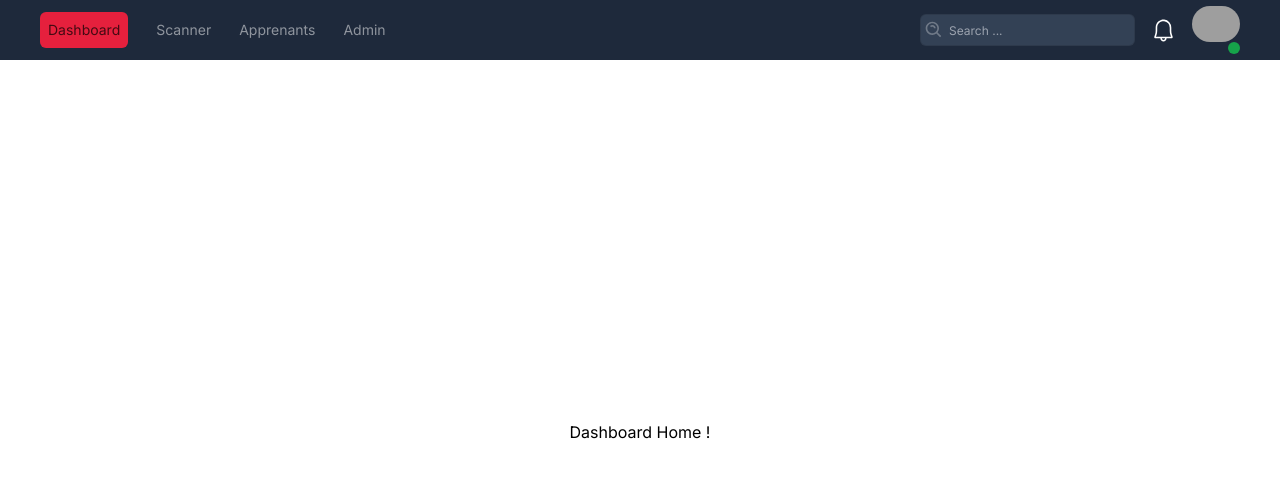
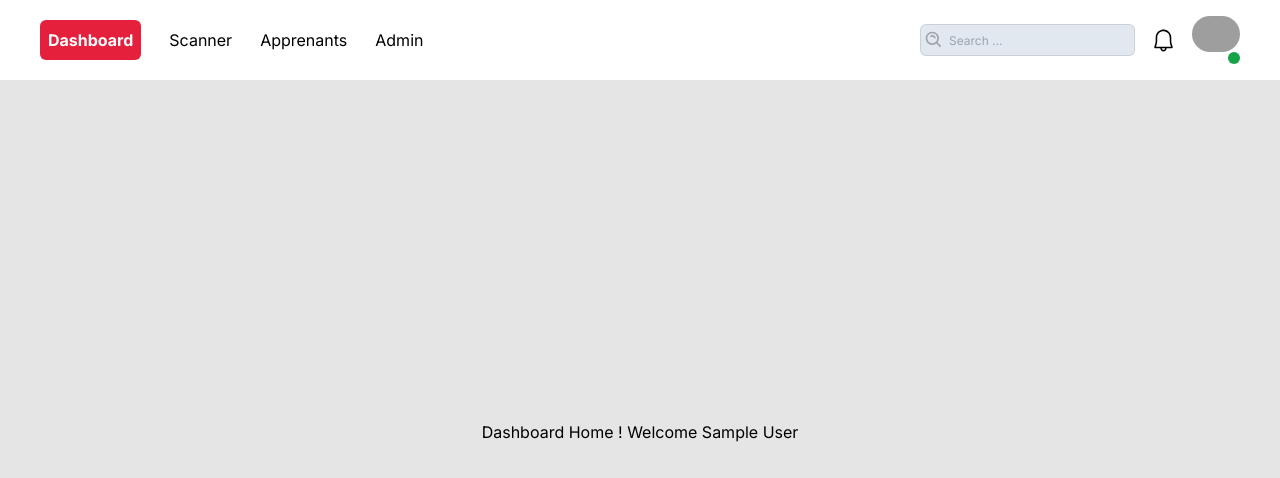
Before and after one commit to JoeMakuta/attendancy-front, a Next.js app: page /dashboard in a window 1280 px wide. Shown: the top 478 px of the page. Built offline with nearby package versions, Linux system fonts and the light colour scheme; no server answers; sample sign-in values are in the browser's storage; grey boxes are pictures that could not be loaded.

Commit message:
Redirection after login succeed

```diff
--- a/app/dashboard/layout.tsx
+++ b/app/dashboard/layout.tsx
@@ -1,59 +1,25 @@
 "use client";
-import React, { useState } from "react";
-import type { MenuProps } from "antd";
-import { Breadcrumb, Layout, Menu, theme } from "antd";
-import {
-  AiOutlineDesktop,
-  AiOutlineFile,
-  AiOutlinePieChart,
-  AiOutlineTeam,
-  AiOutlineUser,
-} from "react-icons/ai";
+import React, { useEffect, useState } from "react";
 import MyHeader from "@/components/header/header";
-
-const { Header, Content, Footer, Sider } = Layout;
-
-type MenuItem = Required<MenuProps>["items"][number];
-
-function getItem(
-  label: React.ReactNode,
-  key: React.Key,
-  icon?: React.ReactNode,
-  children?: MenuItem[]
-): MenuItem {
-  return {
-    key,
-    icon,
-    children,
-    label,
-  } as MenuItem;
-}
-
-const items: MenuItem[] = [
-  getItem("Option 1", "1", <AiOutlinePieChart />),
-  getItem("Option 2", "2", <AiOutlineDesktop />),
-  getItem("User", "sub1", <AiOutlineUser />, [
-    getItem("Tom", "3"),
-    getItem("Bill", "4"),
-    getItem("Alex", "5"),
-  ]),
-  getItem("Team", "sub2", <AiOutlineTeam />, [
-    getItem("Team 1", "6"),
-    getItem("Team 2", "8"),
-  ]),
-  getItem("Files", "9", <AiOutlineFile />),
-];
+import { useRouter } from "next/navigation";
+import { useRecoilState } from "recoil";
+import { currentUserState } from "@/recoil/atoms/currentUser";
 
 const DashboardLayout = ({ children }: { children: React.ReactNode }) => {
-  const [collapsed, setCollapsed] = useState(false);
-  const {
-    token: { colorBgContainer },
-  } = theme.useToken();
-
+  const router = useRouter();
+  const [currentUser, setCurrentUser] = useRecoilState(currentUserState);
+  useEffect(() => {
+    const user: string | null = localStorage.getItem("user");
+    if (!user) {
+      router.push("/");
+    } else {
+      setCurrentUser(JSON.parse(user as string));
+    }
+  }, []);
   return (
     <main>
       <MyHeader />
-      <div className=" flex justify-center items-center w-[100vw] h-[100vh] pt-16">
+      <div className="bg-black/10 flex justify-center items-center w-[100vw] h-[100vh] pt-16">
         {children}
       </div>
     </main>
--- a/app/dashboard/page.tsx
+++ b/app/dashboard/page.tsx
@@ -1,7 +1,11 @@
 "use client";
 
+import { userSelector } from "@/recoil/selectors/currentUser/user";
+import { useRecoilState, useRecoilValue } from "recoil";
+
 const Dashboard: React.FC = () => {
-  return <div>Dashboard Home !</div>;
+  const user = useRecoilValue(userSelector);
+  return <div>Dashboard Home ! Welcome {user.name}</div>;
 };
 
 export default Dashboard;
--- a/app/layout.tsx
+++ b/app/layout.tsx
@@ -4,7 +4,10 @@ import { Inter } from "next/font/google";
 import { RecoilRoot } from "recoil";
 
 const inter = Inter({ subsets: ["latin"] });
-
+// export const metadata = {
+//   title: "Attendancy | Dashboard",
+//   description: "Welcom to the attendacy app",
+// };
 
 export default function RootLayout({
   children,
--- a/app/page.tsx
+++ b/app/page.tsx
@@ -3,7 +3,7 @@ import Signup from "@/components/signup";
 import Image from "next/image";
 
 export const metadata = {
-  title: "Attendancy App",
+  title: "Attendancy",
   description: "Welcom to the attendacy app",
 };
 export default function Home() {
--- a/components/header/header.tsx
+++ b/components/header/header.tsx
@@ -12,7 +12,7 @@ import { useState } from "react";
 const MyHeader = () => {
   const [showMenu, setShowMenu] = useState(false);
   return (
-    <section className="flex justify-between px-3 sm:px-10 max-w-[1500px] items-center h-[80px] md:h-[60px] min-h-[60px] bg-slate-800 w-full text-white fixed z-20">
+    <section className="flex bg-white   justify-between px-3 sm:px-10  items-center h-[80px] md:h-[80px] min-h-[60px] w-full text-black fixed z-20">
       <div>
         <Menu />
       </div>
--- a/components/header/menu.tsx
+++ b/components/header/menu.tsx
@@ -19,15 +19,15 @@ const Menu = () => {
     console.log(path.split("/"));
   });
   return (
-    <div className="flex gap-7 text-sm text-white/50 justify-center items-center ">
+    <div className="flex gap-7  text-black justify-center items-center ">
       {Menus.map((elt, index) => {
         return (
           <Link
             href={elt.link}
             key={index}
             className={
-              path.includes(elt.name.toLocaleLowerCase())
-                ? " bg-main_color text-black/70  p-2 rounded-md"
+              selectedMenu == elt.name
+                ? " bg-main_color text-white font-bold  p-2 rounded-md"
                 : ""
             }
             onClick={() => {
--- a/components/header/searchBar.tsx
+++ b/components/header/searchBar.tsx
@@ -1,15 +1,14 @@
 import { BiSearchAlt } from "react-icons/bi";
 import { inputStyles } from "../login";
 
-
 const SearchBar = () => {
   return (
-    <div className="hidden sm:flex justify-center items-center relative gap-2  outline-none ">
-      <BiSearchAlt size={20} className=" left-1 absolute text-white/30 " />
+    <div className="hidden sm:flex justify-center  items-center relative gap-2  outline-none ">
+      <BiSearchAlt size={20} className=" left-1 absolute text-black/30 " />
       <input
         type="text"
         className={
-          " bg-slate-700 w-full p-3 pl-7 h-8 rounded-md outline-none text-xs focus:shadow-none " +
+          "  w-full p-3 pl-7 h-8 rounded-md outline-none text-xs focus:shadow-none " +
           inputStyles
         }
         placeholder="Search ... "
--- a/components/login.tsx
+++ b/components/login.tsx
@@ -1,24 +1,32 @@
 "use client";
 import axios, { AxiosResponse } from "axios";
-import { AiFillEyeInvisible, AiFillEye, AiOutlineLoading3Quarters } from "react-icons/ai";
+import {
+  AiFillEyeInvisible,
+  AiFillEye,
+  AiOutlineLoading3Quarters,
+} from "react-icons/ai";
 import { useState } from "react";
 import { message } from "antd";
 import { IResponse, IUser } from "@/types/global";
 import { AxiosHelpers } from "@/helpers/axios";
+import { useRecoilState } from "recoil";
+import { currentUserState } from "@/recoil/atoms/currentUser";
+import { useRouter } from "next/navigation";
 
 export const inputStyles =
   " h-12 p-3 w-[100%] bg-slate-200 focus:border-[1px]   rounded-lg outline-none focus:ring-[#E5203D]/30 focus:ring  border-[1px] border-[#000]/10 transition-all flex justify-center items-center ";
 
 const Login = () => {
+  const router = useRouter();
   const [showPassword, setShowPassword] = useState(false);
   const [email, setEmail] = useState("");
   const [password, setPassword] = useState("");
   const [isLoading, setIsLoading] = useState(false);
+  const [currentUser, setCurrentUser] = useRecoilState(currentUserState);
 
   const LoginUser = async () => {
-    setIsLoading(true)
+    setIsLoading(true);
     try {
-
       const response: AxiosResponse<IResponse<IUser>> = await AxiosHelpers.post(
         {
           url: "/api/auth/login",
@@ -29,16 +37,20 @@ const Login = () => {
         }
       );
 
-      if(response)
-      {
-        setIsLoading(false)
+      if (response) {
+        setIsLoading(false);
         message.open({
           key: "notification",
           type: "success",
           content: response.data.message,
-        })
+        });
+        response.data.data.user.password = "";
+        await setCurrentUser(response.data.data);
+        localStorage.setItem("user", JSON.stringify(response.data.data));
+        router.push("/dashboard");
       }
     } catch (error) {
+      setIsLoading(false);
       message.open({
         key: "notification",
         type: "error",
@@ -104,11 +116,13 @@ const Login = () => {
       <div className=" flex flex-col justify-center items-center gap-5  w-full">
         <button
           type="submit"
-          className={`flex items-center justify-center gap-3 w-full text-base h-10 rounded-lg bg-main_color ${isLoading && 'bg-main_color/50'} hover:bg-main_color/50 transition-all duration-500 font-bold text-white active:bg-black`}
+          className={`flex items-center justify-center gap-3 w-full text-base h-10 rounded-lg bg-main_color ${
+            isLoading && "bg-main_color/50 cursor-not-allowed"
+          } hover:bg-main_color/50 transition-all duration-500 font-bold text-white active:bg-black`}
+          disabled={isLoading}
         >
-          <span>Se connecter</span> {
-            isLoading && <AiOutlineLoading3Quarters className="animate-spin"/>
-          }
+          <span>Se connecter</span>{" "}
+          {isLoading && <AiOutlineLoading3Quarters className="animate-spin" />}
         </button>
         <div className=" flex justify-center  ">
           <p className=" text-main_color cursor-pointer">
--- a/recoil/atoms/currentUser.ts
+++ b/recoil/atoms/currentUser.ts
@@ -4,7 +4,7 @@ import { Loadable, RecoilValue, WrappedValue, atom } from "recoil";
 export const currentUserState = atom<
   IUser
 >({
-  key: "userState",
+  key: "currentUserState",
   default: {
     accessToken: "",
     user: { id: "", name: "", email: "", password: "" },
--- a/recoil/selectors/currentUser/accessToken.ts
+++ b/recoil/selectors/currentUser/accessToken.ts
@@ -1,7 +1,7 @@
 import { selector } from "recoil";
 import { currentUserState } from "../../atoms/currentUser";
 
-export const userSelector = selector({
+export const getAccessTokenSelector = selector({
   key: "getAccessToken",
   get: ({ get }) => {
     const user = get(currentUserState);
```
